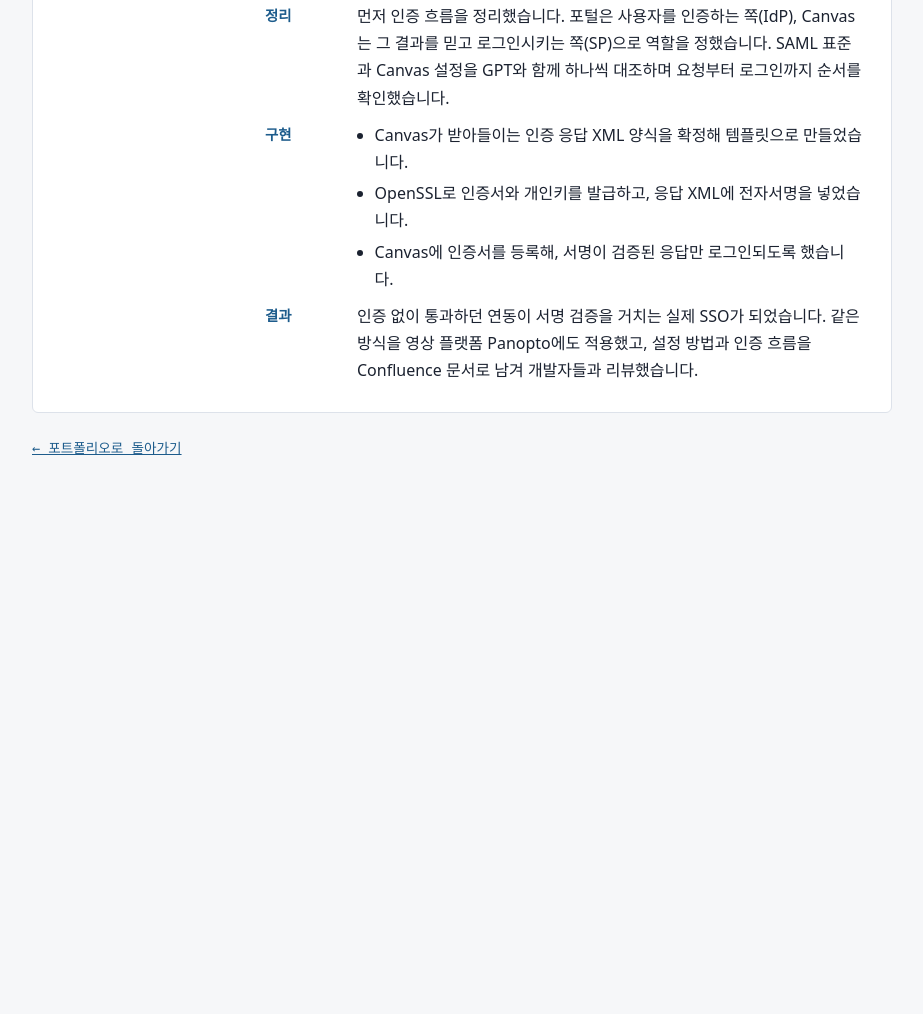
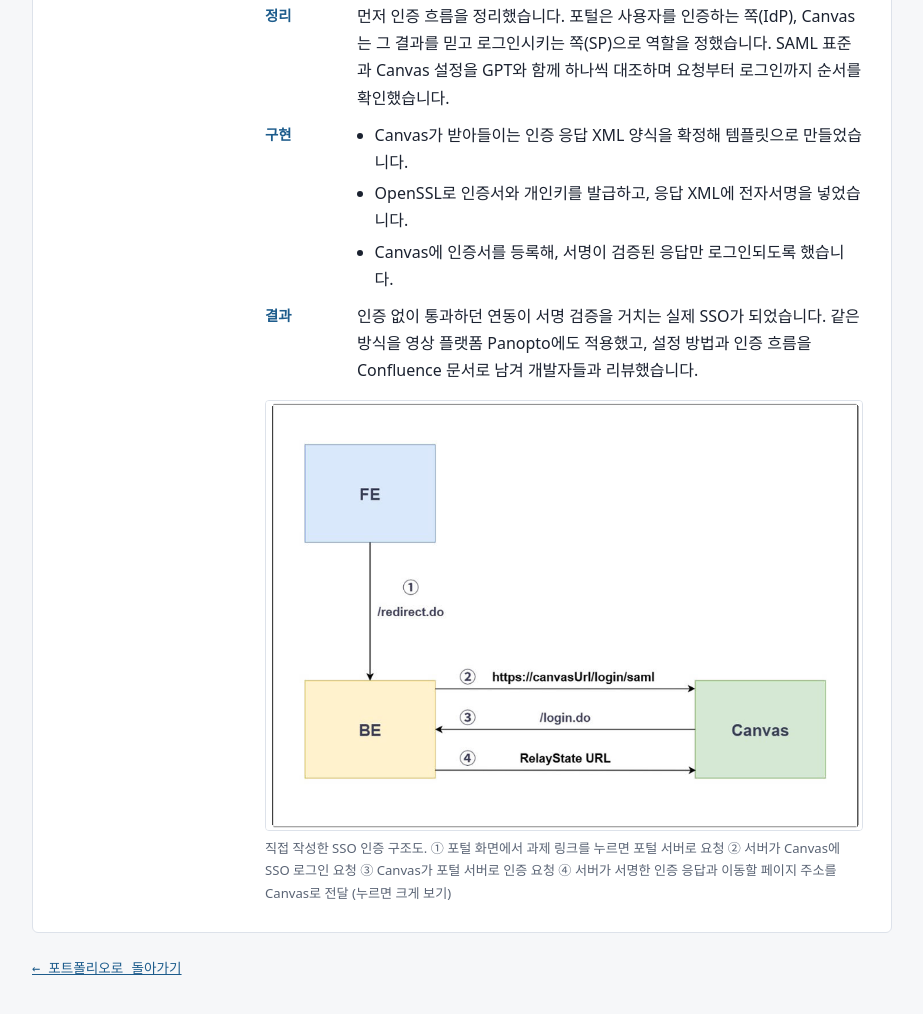
Before and after one commit to ar2723/ar2723.github.io, a plain HTML site: page cases/linus-saml-sso.html in a window 1280 px wide. Shown: the part 292-1306 px from the top of the page, without its empty margins (178-1101 px from the left). Before the commit the page ends 825 px from the top, so only its background shows below. Drawn offline with Linux system fonts and the light colour scheme; a web font is replaced by a local one.

Commit message:
SAML SSO 사례에 직접 작성한 인증 구조도 추가
Co-Authored-By: Claude Opus 5.5 <noreply@anthropic.com>

```diff
--- a/cases/linus-saml-sso.html
+++ b/cases/linus-saml-sso.html
@@ -35,6 +35,10 @@
           <dt>결과</dt>
           <dd>인증 없이 통과하던 연동이 서명 검증을 거치는 실제 SSO가 되었습니다. 같은 방식을 영상 플랫폼 Panopto에도 적용했고, 설정 방법과 인증 흐름을 Confluence 문서로 남겨 개발자들과 리뷰했습니다.</dd>
         </dl>
+        <figure class="shot">
+          <a href="../images/sso-flow.png" target="_blank" rel="noopener"><img src="../images/sso-flow.png" alt="SSO 인증 구조도: FE에서 BE로 redirect 요청, BE가 Canvas에 SAML 로그인 요청, Canvas가 BE로 인증 요청, BE가 서명한 응답과 RelayState URL을 Canvas로 전달" loading="lazy" width="865" height="622"></a>
+          <figcaption>직접 작성한 SSO 인증 구조도. ① 포털 화면에서 과제 링크를 누르면 포털 서버로 요청 ② 서버가 Canvas에 SSO 로그인 요청 ③ Canvas가 포털 서버로 인증 요청 ④ 서버가 서명한 인증 응답과 이동할 페이지 주소를 Canvas로 전달 (누르면 크게 보기)</figcaption>
+        </figure>
       </div>
     </article>
   <a class="back" href="../index.html#cases">← 포트폴리오로 돌아가기</a>
```
Also changed, not shown: images/sso-flow.png (added).
